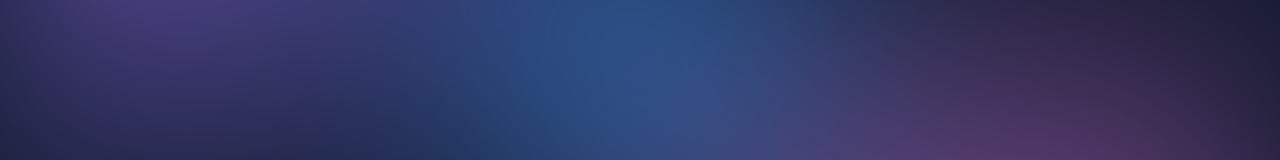
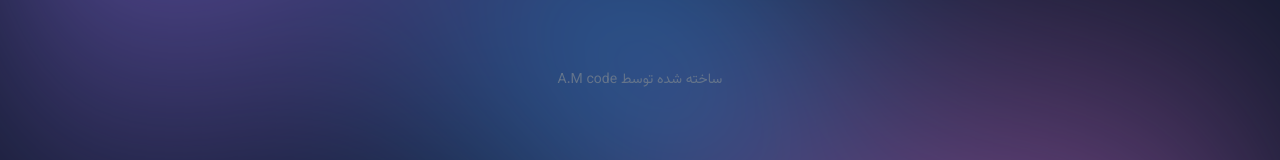
Before and after one commit to arashmakkyy/ideapardaz, a React (Vite) app: page / in a window 1280 px wide. Shown: the part 342-502 px from the top of the page. Built offline with nearby package versions, Linux system fonts and the light colour scheme; some icons are missing.

Commit message:
Update App.tsx

```diff
--- a/App.tsx
+++ b/App.tsx
@@ -306,6 +306,10 @@ const App: React.FC = () => {
             )}
           </>
         )}
+
+        <footer className="text-center text-slate-500 text-sm mt-12">
+            ساخته شده توسط A.M code
+        </footer>
       </main>
 
       <FloatingActionButton onClick={() => setIdeaModalOpen(true)} />
```
